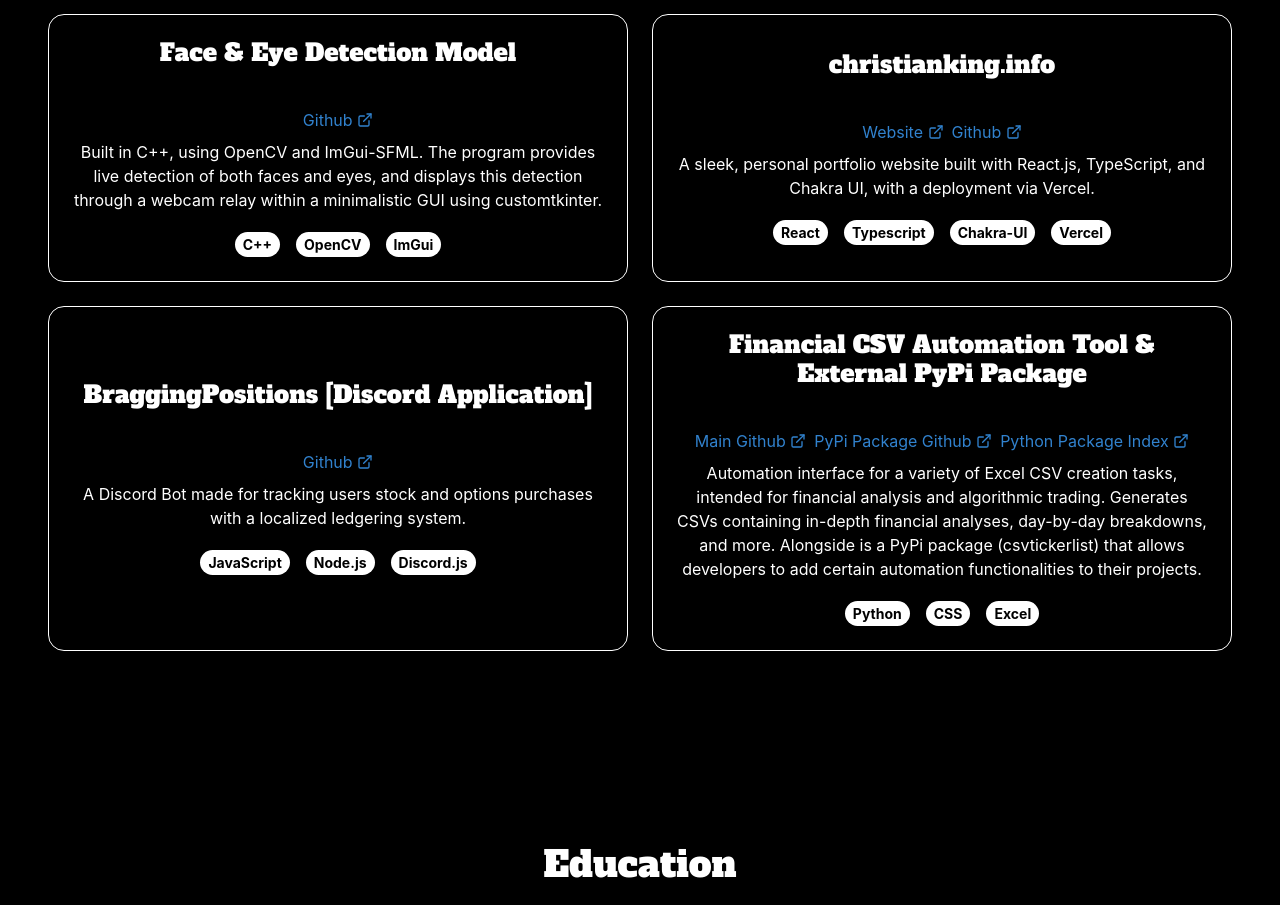
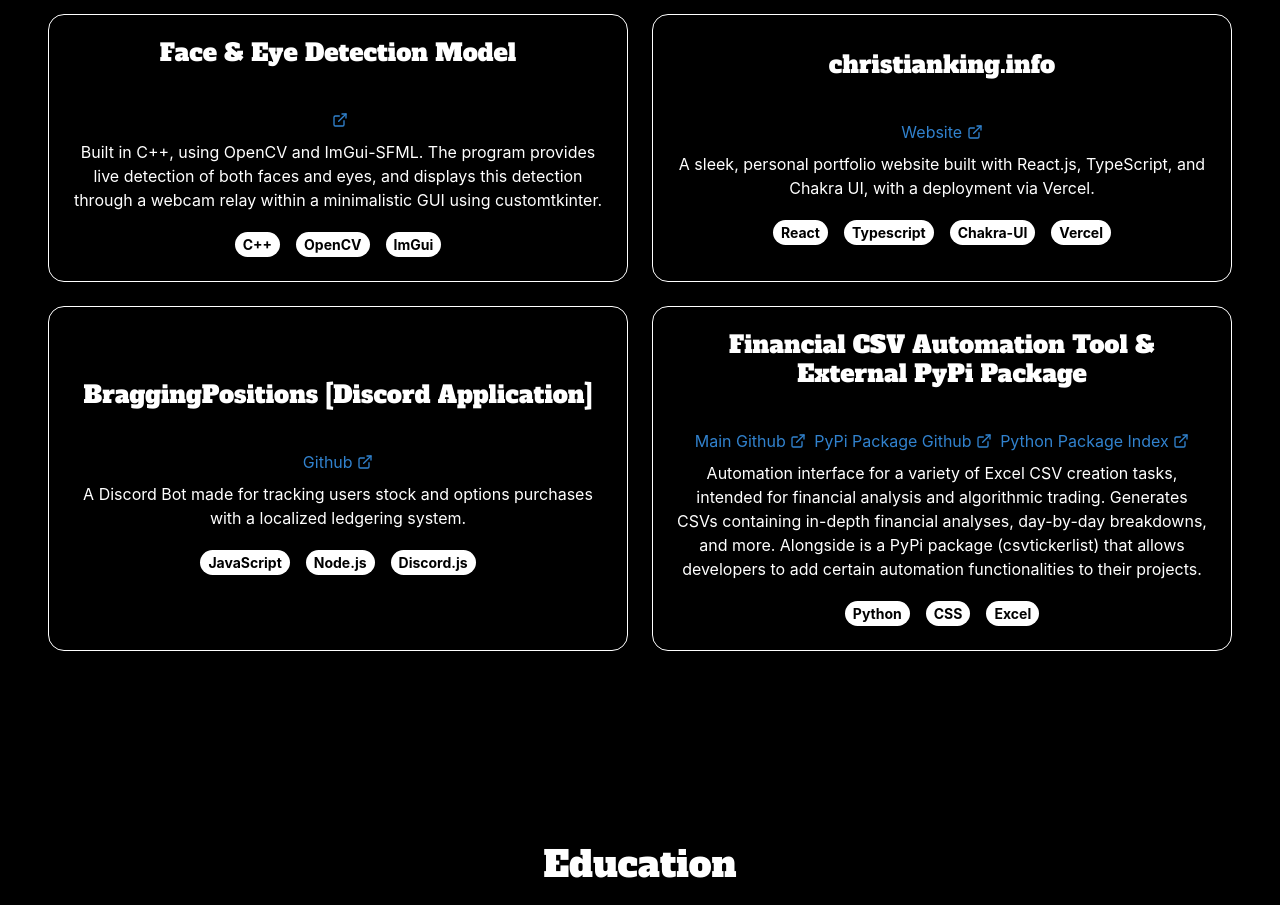
Before and after one commit to nullCKing/christianking.info, a React (Vite) app: page / in a window 1280 px wide. Shown: the part 1957-2862 px from the top of the page. Built offline with nearby package versions, Linux system fonts and the light colour scheme.

Commit message:
Update me.ts

```diff
--- a/src/me.ts
+++ b/src/me.ts
@@ -97,8 +97,6 @@
       technologies: ["C++", "OpenCV", "ImGui"],
       links: [
         {
-          name: "Github",
-          uri: "",
         },
       ],
     },
@@ -111,10 +109,6 @@
       links: [
         {
           name: "Website",
-          uri: "",
-        },
-        {
-          name: "Github",
           uri: "",
         },
       ],
```
